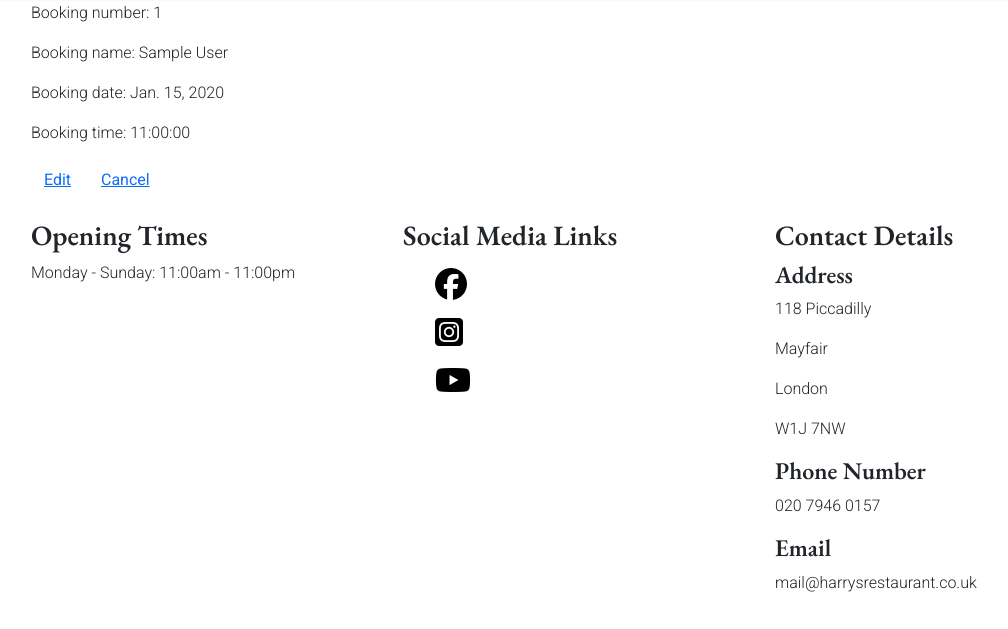
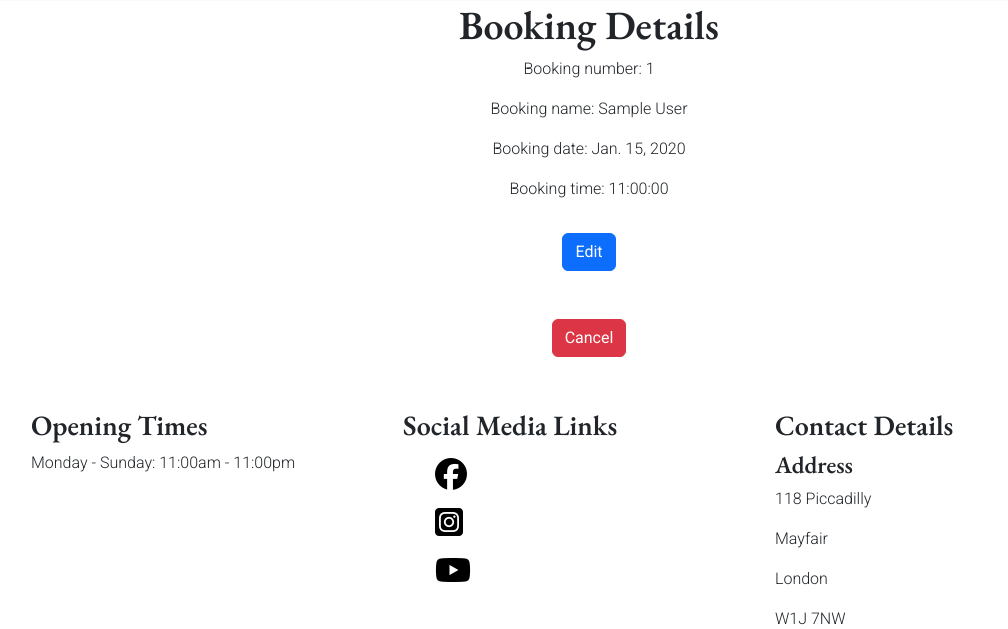
Before and after one commit to hpearson98/harrys-restaurant, a Django app: page /booking-details/1 in a window 1280 px wide. Shown: the part 73-702 px from the top of the page, without its empty margins (51-1059 px from the left). Before the commit the page ends 665 px from the top, so only its background shows below. Run offline with Django 3.2, Linux system fonts and the light colour scheme; a user stored in the database is signed in; tables that the repository leaves empty hold one stand-in row (values such as "Sample post"); some libraries are stand-ins or nearby versions.

Commit message:
updated styling for the bookings and booking details pages

```diff
--- a/static/css/style.css
+++ b/static/css/style.css
@@ -83,11 +83,11 @@ footer{
 }
 
 .edit-booking-btn {
-    margin: 2rem;
+    margin: 1rem;
 }
 
 .cancel-booking-btn {
-    margin: 2rem;
+    margin: 1rem;
 }
 
 /*----- Form CSS -----*/
--- a/templates/booking_details.html
+++ b/templates/booking_details.html
@@ -2,13 +2,22 @@
 {% block content %}
 <div class="container">
     <div class="row">
-        <div class="col">
+        <div class="col center">
+            <h1>Booking Details</h1>
             <p class="booking-number">Booking number: {{ reservation.id }}</p>
             <p class="booking-name">Booking name: {{ reservation.first_name }} {{ reservation.last_name }}</p>
             <p class="booking-date">Booking date: {{ reservation.date }}</p>
             <p class="booking-time">Booking time: {{ reservation.time }}</p>
-            <button class="btn"><a href="{% url 'edit-booking' reservation.pk %}">Edit</a></button>
-            <button class="btn"><a href="{% url 'delete-booking' reservation.pk %}">Cancel</a></button>
+            <p>
+                <a href="{% url 'edit-booking' reservation.pk %}">
+                    <button class="btn btn-primary edit-booking-btn">Edit</button>
+                </a>
+            </p>
+            <p>
+                <a href="{% url 'delete-booking' reservation.pk %}">
+                    <button class="btn btn-danger cancel-booking-btn">Cancel</button>
+                </a>
+            </p>
         </div>
     </div>
 </div>
--- a/templates/bookings.html
+++ b/templates/bookings.html
@@ -1,7 +1,7 @@
 {% extends "base.html" %}
 
 {% block content %}
-<div class="container">
+<div class="container center">
     <a href="{% url 'add-booking' %}">
         <button class="btn btn-success add-booking-btn">Add Booking</button>
     </a>
```
